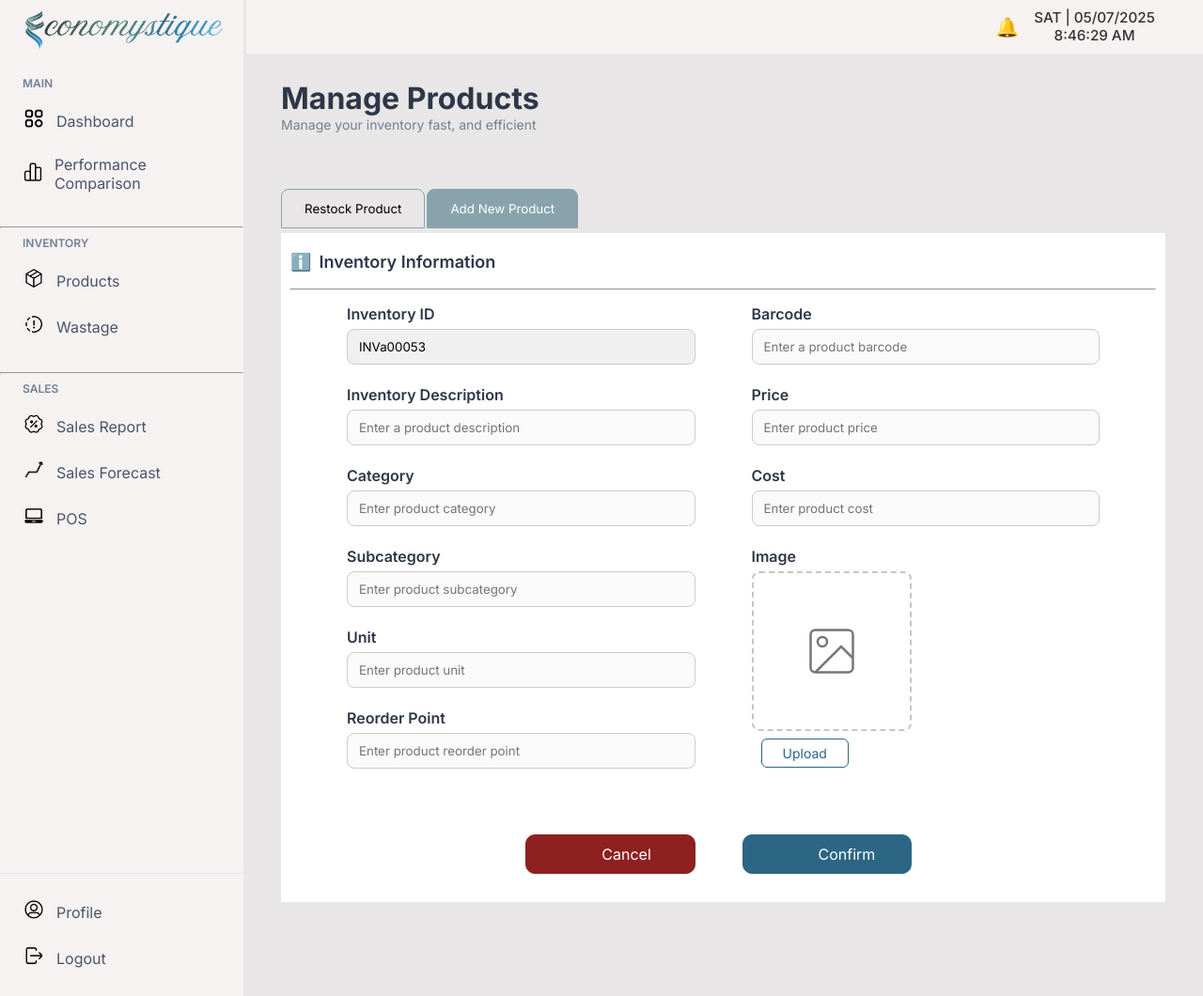
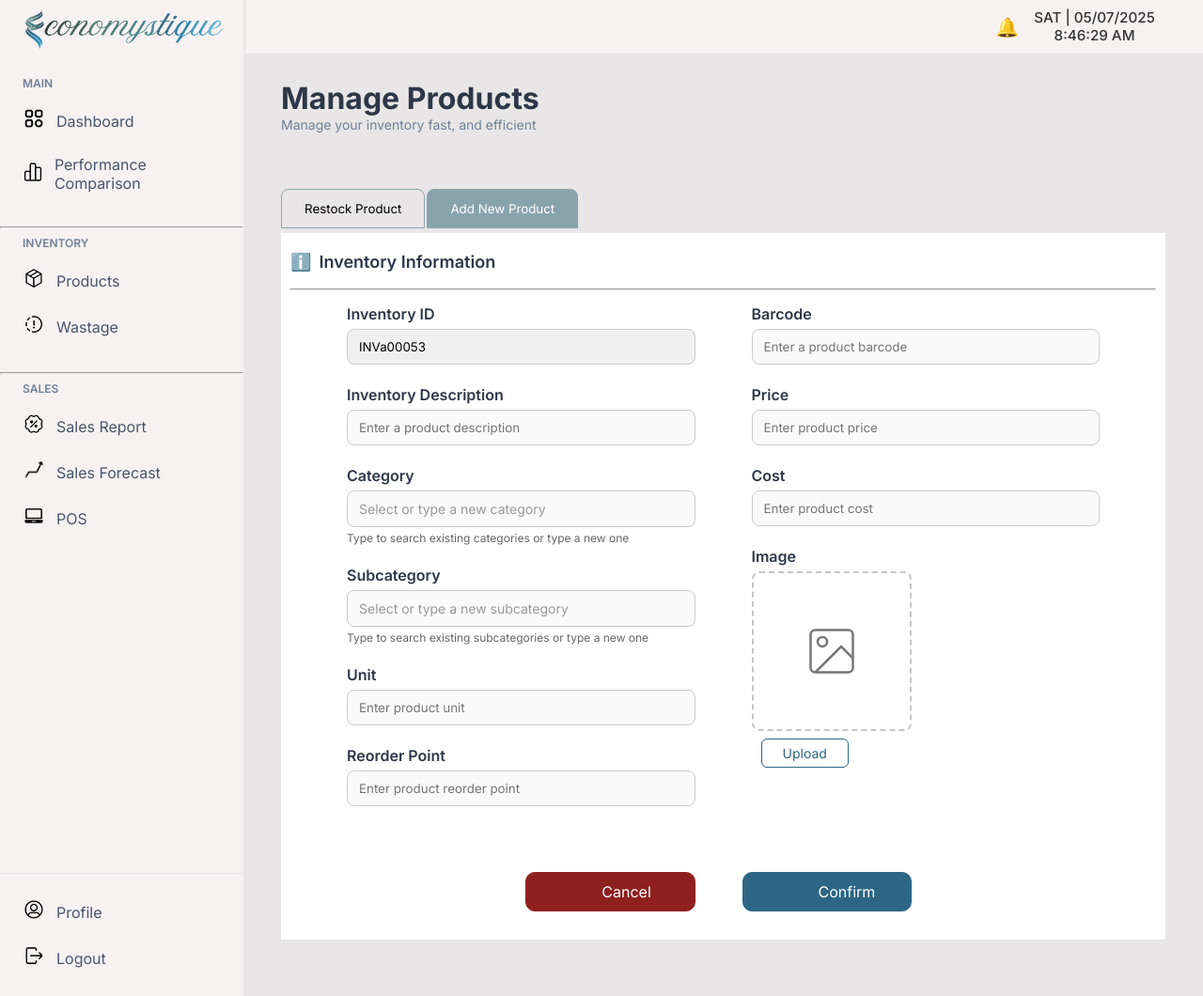
Before and after one commit to Economystique/EconomystiqueStoneKingdom, a Flask app: page /manage in a window 1280 px wide, after a click on "Add New Product". Shown: the whole page at 94% size. Run offline with Flask 3, Linux system fonts and the light colour scheme; data comes from the database, SQL or seed files in the repository; both versions use the stored data as it was after the commit; data that the repository does not hold is empty; some libraries are stand-ins or nearby versions.

Commit message:
Fix in manage and wastage

```diff
--- a/app.py
+++ b/app.py
@@ -1573,6 +1573,31 @@ def confirm_restock_cart():
     conn.close()
     return jsonify({'success': True})
 
+@app.route('/api/get_categories', methods=['GET'])
+def get_categories():
+    try:
+        conn = sqlite3.connect(os.path.join('db', 'inventory_db.db'))
+        cursor = conn.cursor()
+
+        # Get unique categories
+        cursor.execute("SELECT DISTINCT cat FROM inv_static WHERE cat IS NOT NULL AND cat != '' ORDER BY cat")
+        categories = [row[0] for row in cursor.fetchall()]
+
+        # Get unique subcategories
+        cursor.execute("SELECT DISTINCT sub_cat FROM inv_static WHERE sub_cat IS NOT NULL AND sub_cat != '' ORDER BY sub_cat")
+        subcategories = [row[0] for row in cursor.fetchall()]
+
+        conn.close()
+
+        return jsonify({
+            'success': True,
+            'categories': categories,
+            'subcategories': subcategories
+        })
+
+    except Exception as e:
+        return jsonify({'success': False, 'message': str(e)})
+
 @app.route('/api/add_new_product', methods=['POST'])
 def add_new_product():
     try:
--- a/static/css/manage.css
+++ b/static/css/manage.css
@@ -317,6 +317,31 @@
     background:#fafafa;
     }
 
+.custom-dropdown {
+    position: relative;
+    width: 100%;
+}
+
+.custom-dropdown input {
+    width: 100%;
+    padding: 10px 12px;
+    border: 1px solid #ccc;
+    border-radius: 8px;
+    background: #fafafa;
+    font-size: 14px;
+    transition: border-color 0.2s ease, background-color 0.2s ease;
+}
+
+.custom-dropdown input:focus {
+    outline: none;
+    border-color: #2b5b64;
+    background-color: #fff;
+}
+
+.custom-dropdown input::placeholder {
+    color: #999;
+}
+
 /*Kim*/
 /* main Choices input box */
 .choices__inner {
--- a/static/css/products.css
+++ b/static/css/products.css
@@ -233,10 +233,6 @@
     color: #3182CE;
 }
 
-.action-btn.delete:hover {
-    color: #E53E3E;
-}
-
 /* Responsive Table */
 @media (max-width: 1024px) {
     .inventory-table {
--- a/templates/components/declare_wastage_modal.html
+++ b/templates/components/declare_wastage_modal.html
@@ -77,7 +77,7 @@ here is a comment for the css part of this in the wastage.css-->
                                 <td>{{ item.exp_date }}</td>
                                 <td>{{ item.quantity }} {{ item.unit }}</td>
                                 <td>{{ item.wastage_date }}</td>
-                                <td>{{ item.remark }}</td>
+                                <td data-full-text="{{ item.remark }}">{{ item.remark }}</td>
                             </tr>
                             {% endfor %}
                         </tbody>
--- a/templates/manage.html
+++ b/templates/manage.html
@@ -121,12 +121,28 @@
 
                 <div class="form-row">
                     <label>Category</label>
-                    <input type="text" placeholder="Enter product category">
+                    <div class="custom-dropdown">
+                        <input type="text" id="category-input" placeholder="Select or type a new category" list="category-list">
+                        <datalist id="category-list">
+                            <option value="">Select a category</option>
+                        </datalist>
+                    </div>
+                    <small style="color: #666; font-size: 12px; margin-top: 4px; display: block;">
+                        Type to search existing categories or type a new one
+                    </small>
                 </div>
 
                 <div class="form-row">
                     <label>Subcategory</label>
-                    <input type="text" placeholder="Enter product subcategory">
+                    <div class="custom-dropdown">
+                        <input type="text" id="subcategory-input" placeholder="Select or type a new subcategory" list="subcategory-list">
+                        <datalist id="subcategory-list">
+                            <option value="">Select a subcategory</option>
+                        </datalist>
+                    </div>
+                    <small style="color: #666; font-size: 12px; margin-top: 4px; display: block;">
+                        Type to search existing subcategories or type a new one
+                    </small>
                 </div>
 
                 <div class="form-row">
@@ -376,8 +392,8 @@
             // Get form values
             const invDesc = addNewForm.querySelector('input[placeholder="Enter a product description"]').value.trim();
             const barcode = addNewForm.querySelector('input[placeholder="Enter a product barcode"]').value.trim();
-            const category = addNewForm.querySelector('input[placeholder="Enter product category"]').value.trim();
-            const subcategory = addNewForm.querySelector('input[placeholder="Enter product subcategory"]').value.trim();
+            const category = categoryInput.value.trim();
+            const subcategory = subcategoryInput.value.trim();
             const unit = addNewForm.querySelector('input[placeholder="Enter product unit"]').value.trim();
             const reorderPoint = addNewForm.querySelector('input[placeholder="Enter product reorder point"]').value.trim();
             const price = addNewForm.querySelector('input[placeholder="Enter product price"]').value.trim();
@@ -431,9 +447,9 @@
                         addNewForm.querySelectorAll('input').forEach(input => {
                             if (!input.readOnly) input.value = '';
                         });
-                        addNewForm.querySelectorAll('select').forEach(select => {
-                            select.selectedIndex = 0;
-                        });
+                        // Clear inputs
+                        categoryInput.value = '';
+                        subcategoryInput.value = '';
                         // Clear image preview
                         clearImagePreview();
                         // Refresh the page to update the inventory ID
@@ -451,7 +467,6 @@
         addCancelBtn.addEventListener('click', function() {
             // Clear all form fields in Add New Product
             addNewForm.querySelectorAll('input').forEach(input => input.value = '');
-            // Optionally reset selects, etc. if present
             // Redirect to products page
             window.location.href = '/products';
         });
@@ -528,6 +543,40 @@
             placeholder: true,
             placeholderValue: 'Select a product'
         });
+
+        // Initialize category and subcategory inputs
+        const categoryInput = document.getElementById('category-input');
+        const subcategoryInput = document.getElementById('subcategory-input');
+        const categoryList = document.getElementById('category-list');
+        const subcategoryList = document.getElementById('subcategory-list');
+
+        // Load categories and subcategories from database
+        function loadCategories() {
+            fetch('/api/get_categories')
+                .then(response => response.json())
+                .then(data => {
+                    if (data.success) {
+                        // Populate category datalist
+                        data.categories.forEach(category => {
+                            const option = document.createElement('option');
+                            option.value = category;
+                            categoryList.appendChild(option);
+                        });
+
+                        // Populate subcategory datalist
+                        data.subcategories.forEach(subcategory => {
+                            const option = document.createElement('option');
+                            option.value = subcategory;
+                            subcategoryList.appendChild(option);
+                        });
+                    }
+                })
+                .catch(error => {
+                    console.error('Error loading categories:', error);
+                });
+        }
+
+        loadCategories();
     });
 </script>
 {% endblock %}
```
Also changed, not shown: other parts of static/css/manage.css (+43 -0 lines), static/css/wastage.css (+56 -0 lines), templates/products.html (+5 -6 lines), db/inventory_db.db, db/restock_db.db, db/wastage_db.db.
